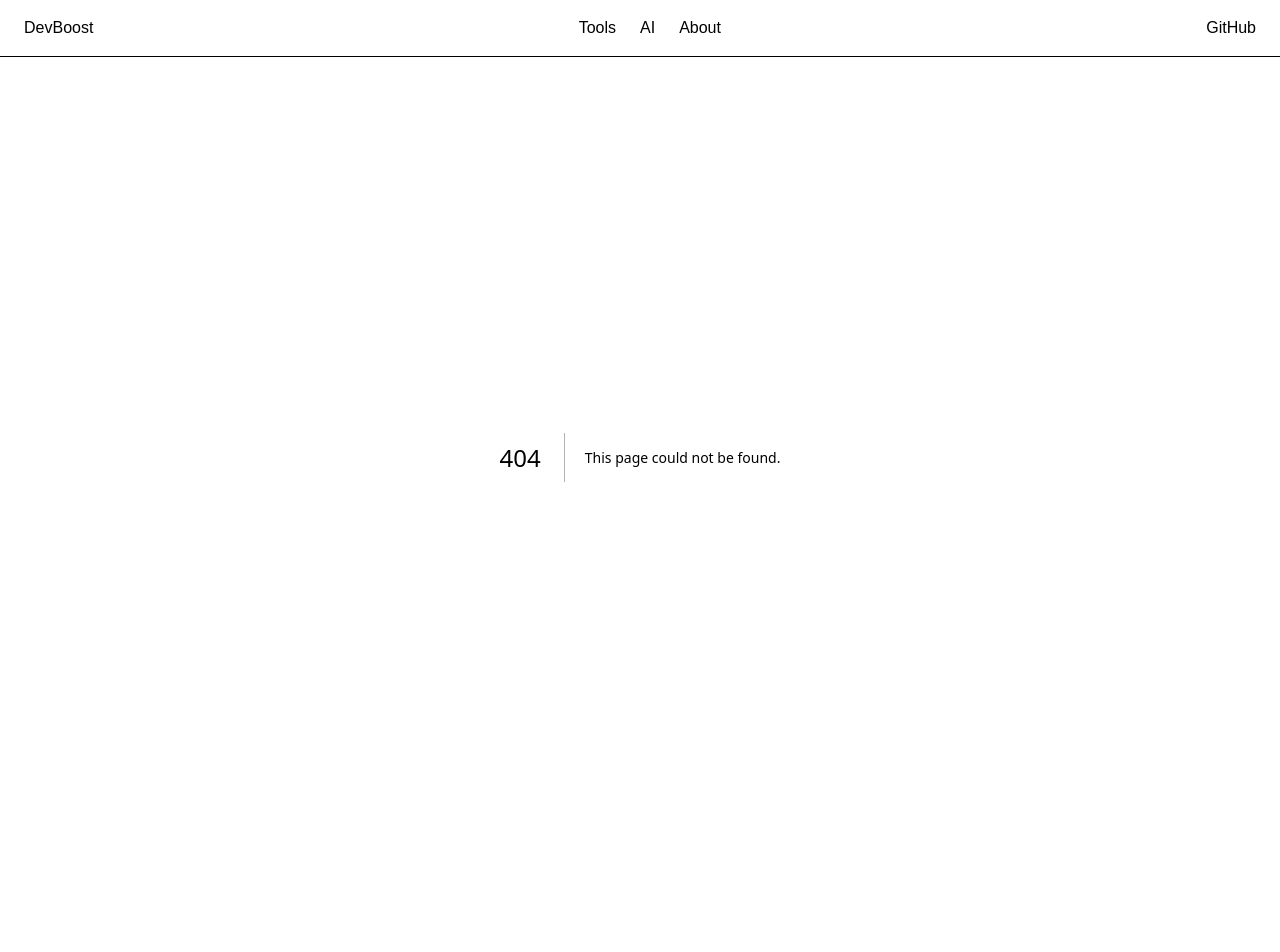
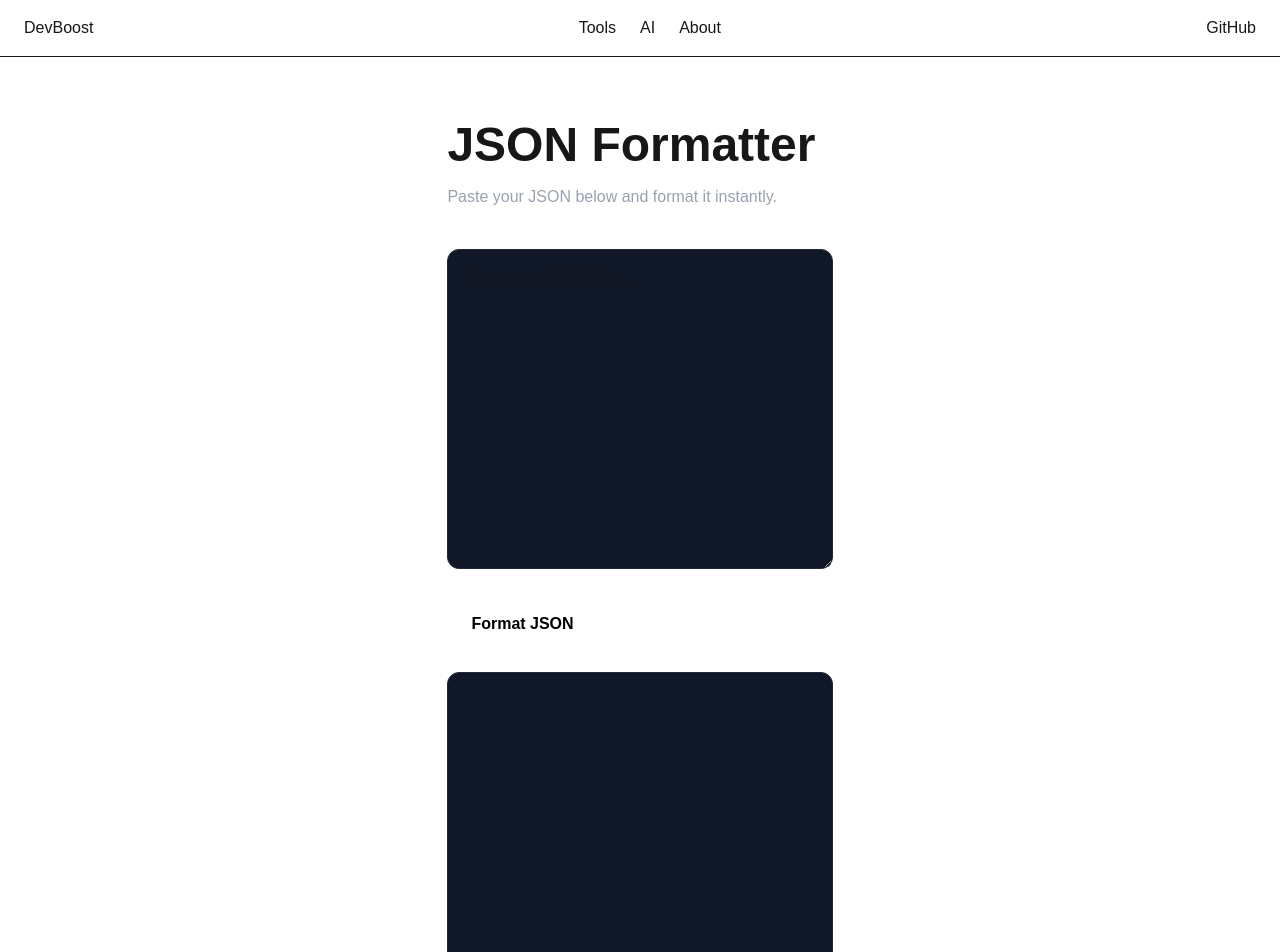
Before and after one commit to micky00x1-beep/devtools-next, a Next.js app: page /tools/json-formatter in a window 1280 px wide. Before the commit this address had no page. Shown: the top 952 px of the page. Before the commit the page ends 857 px from the top, so only its background shows below. Built offline with nearby package versions, Linux system fonts and the light colour scheme.

Commit message:
feat: implement JSON formatter

```diff
--- /dev/null
+++ b/src/app/tools/json-formatter/page.tsx
@@ -0,0 +1,52 @@
+"use client";
+
+import { useState } from "react";
+
+export default function JsonFormatterPage() {
+  const [input, setInput] = useState("");
+  const [output, setOutput] = useState("");
+  const [error, setError] = useState("");
+
+  function formatJson() {
+    try {
+      const formatted = JSON.stringify(JSON.parse(input), null, 2);
+      setOutput(formatted);
+      setError("");
+    } catch {
+      setOutput("");
+      setError("The provided JSON is not valid");
+    }
+  }
+
+  return (
+    <main className="mx-auto max-w-4xl px-6 py-16">
+      <h1 className="text-5xl font-bold">JSON Formatter</h1>
+
+      <p className="mt-4 text-gray-400">
+        Paste your JSON below and format it instantly.
+      </p>
+
+      <div className="mt-10 space-y-6">
+        <textarea
+          value={input}
+          onChange={(e) => setInput(e.target.value)}
+          placeholder="Paste your JSON here..."
+          className="h-80 w-full rounded-xl border border-gray-800 bg-gray-900 p-4 outline-none"
+        />
+
+        <button
+          onClick={formatJson}
+          className="rounded-lg bg-white px-6 py-3 font-semibold text-black transition-all hover:scale-105 hover:bg-gray-200"
+        >
+          Format JSON
+        </button>
+
+        {error && <p className="font-medium text-red-500">{error}</p>}
+
+        <pre className="min-h-80 rounded-xl border border-gray-800 bg-gray-900 p-4">
+          {output}
+        </pre>
+      </div>
+    </main>
+  );
+}
--- a/src/app/tools/page.tsx
+++ b/src/app/tools/page.tsx
@@ -1,8 +1,25 @@
+import ToolCard from "@/components/common/ToolCard";
+import { tools } from "@/data/tools";
+
 export default function ToolsPage() {
   return (
-    <main>
-      <h1>Tools Page</h1>
-      <p>Discover all available developer tools.</p>
+    <main className="mx-auto max-w-7xl px-6 py-16">
+      <h1 className="text-5xl font-bold">Developer Tools</h1>
+
+      <p className="mt-4 max-w-2xl text-gray-400">
+        Browse all available developer tools.
+      </p>
+
+      <section className="mt-12 grid gap-6 md:grid-cols-2 lg:grid-cols-3">
+        {tools.map((tool) => (
+          <ToolCard
+            key={tool.href}
+            title={tool.title}
+            description={tool.description}
+            href={tool.href}
+          />
+        ))}
+      </section>
     </main>
   );
 }
```
